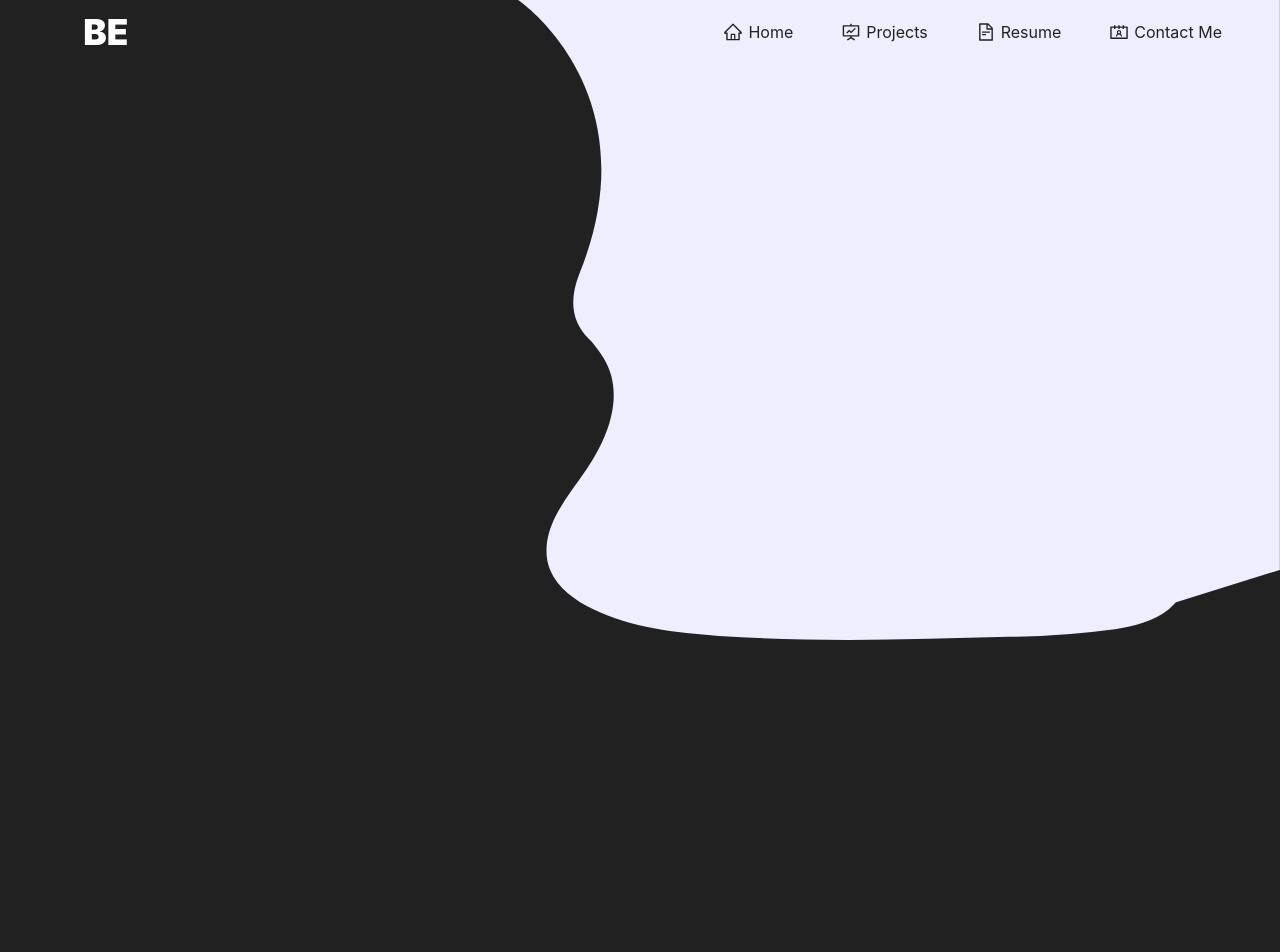
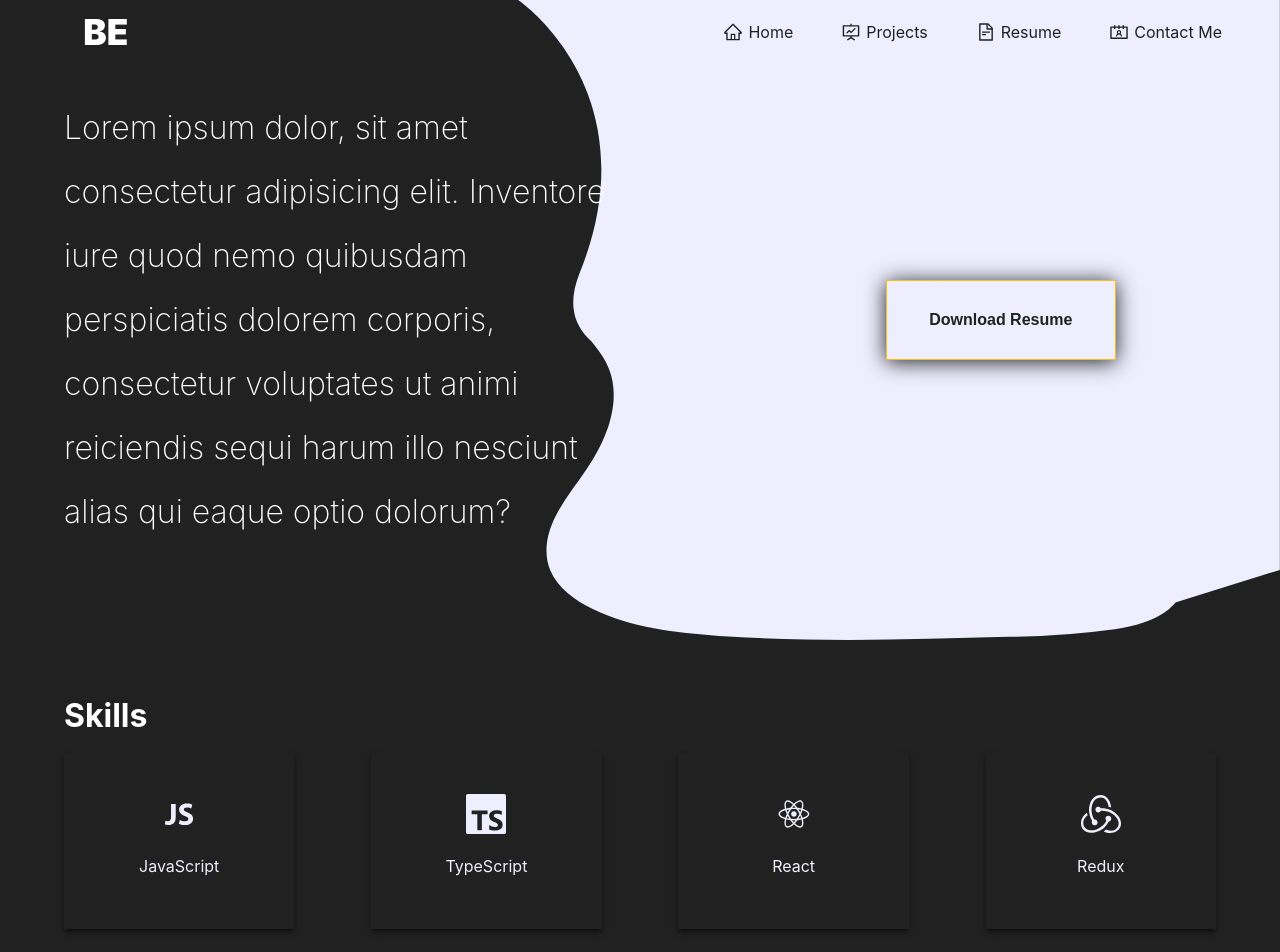
Before and after one commit to bamioezequiel/be-portfolio-, a React (Create React App) app in the folder client/: page /resume in a window 1280 px wide. Shown: the top 952 px of the page. Before the commit the page ends 800 px from the top, so only its background shows below. Built offline with nearby package versions, Linux system fonts and the light colour scheme.

Commit message:
added card skills and component resume

```diff
--- a/client/src/App.js
+++ b/client/src/App.js
@@ -3,6 +3,7 @@ import { BrowserRouter, Route, Routes } from 'react-router-dom';
 import Nav from './components/Nav/Nav';
 import Home from './components/Home/Home';
 import Projects from './components/Projects/Projects';
+import Resume from './components/Resume/Resume';
 
 function App() {
   return (
@@ -12,6 +13,7 @@ function App() {
         <Routes>
           <Route path='/' element={ <Home /> } />
           <Route path='/projects' element={ <Projects /> } />
+          <Route path='/resume' element={ <Resume /> } />
         </Routes>
       </BrowserRouter>
     </div>
--- a/client/src/components/Cards/ProjectCard/ProjectCard.jsx
+++ b/client/src/components/Cards/ProjectCard/ProjectCard.jsx
@@ -4,12 +4,12 @@ import s from './ProjectCard.module.css';
 export default function ProjectCard({ title, image, urlProject }) {
     return (
         <div className={s.card_container}>
-            <a href={urlProject} target="_blank" rel="noopener noreferrer">
+            <a className={s.card_link} href={urlProject} target='_blank'></a>
                 <img src={image} className={s.card_image} alt="not found" />
-                {/* <div className={s.card_content}>
-                    <h2>{title}</h2>
-                </div> */}
-            </a>
+
+            <div className={s.card_content}>
+                <p>{title}</p>
+            </div>
         </div>
     )
 }
--- a/client/src/components/Home/Home.jsx
+++ b/client/src/components/Home/Home.jsx
@@ -1,6 +1,6 @@
-import React from 'react'
-import { BsGithub, BsLinkedin } from 'react-icons/bs';
-import s from './Home.module.css';
+import React from "react";
+import { BsGithub, BsLinkedin } from "react-icons/bs";
+import s from "./Home.module.css";
 
 export default function Home() {
   return (
@@ -8,7 +8,11 @@ export default function Home() {
       <div className={s.hero_container}>
         <div>
           <p className={s.hero_welcome}>
-                        Hi! <img src="https://raw.githubusercontent.com/rajput2107/rajput2107/master/Assets/Hi.gif" width="40px" />
+            Hi!{" "}
+            <img
+              src="https://raw.githubusercontent.com/rajput2107/rajput2107/master/Assets/Hi.gif"
+              width="40px"
+            />
           </p>
           <h2 className={s.hero_name}>I'm Bamio Ezequiel,</h2>
           <p className={s.hero_fullstack}>Full Stack Web Developer</p>
@@ -16,11 +20,9 @@ export default function Home() {
             <BsGithub className={s.hero_social_icon} />
             <BsLinkedin className={s.hero_social_icon} />
           </div>
-                </div>
-                <div className={s.hero_content}>
+        </div> {/* RESUME: PODRIAN IR LAS SKILLS, EL ABOUT Y EL LINK DE DESCARGA DEL CV */}
 
       </div>
     </div>
-        </div>
-    )
+  );
 }
--- a/client/src/components/Home/Home.module.css
+++ b/client/src/components/Home/Home.module.css
@@ -5,23 +5,31 @@
 
 .hero_container {
   display: flex;
-  flex-direction: row;
+  flex-direction: column;
   -webkit-box-pack: justify;
-  justify-content: space-between;
+  /* justify-content: space-between; */
   height: 65vh;
   padding: 0px 70px;
   -webkit-box-align: center;
-  align-items: center;
+  /* align-items: center; */
 }
 
 .hero_content {
+    display: flex;
+    flex-direction: column;
     text-align: center;
     line-height: 0.8;
-    margin-bottom: 50px;
     margin-top: 100px;
 }
 
+.hero_content_row {
+    display: flex;
+    justify-content: space-between;
+    margin-bottom: 50px;
+}
+
 .hero_welcome {
+    margin-top: 70px;
     margin-bottom: 15px;
     color: #e7f6f2;
     cursor: default;
@@ -70,3 +78,22 @@
 .hero_box img {
     float: right;
 }
+
+/* ------------------ */
+
+.card_container {
+    display: flex;
+    flex-direction: column;
+    justify-content: center;
+    align-items: center;
+    width: 18vw;
+    height: 22vh;
+    color: var(--color-white);
+    background-color: var(--color-black);
+    box-shadow: 0 4px 6px -1px rgba(0, 0, 0, 0.5),0 2px 4px -2px rgba(0,0,0,.5);;
+}
+
+.card_icon {
+    font-size: 40px;
+    margin-bottom: 10px;
+}
--- a/client/src/components/Nav/Nav.jsx
+++ b/client/src/components/Nav/Nav.jsx
@@ -15,10 +15,10 @@ export default function Nav() {
                 <NavLink to='/projects' className={s.nav_item}>
                     <AiOutlineFundProjectionScreen className={s.nav_item_icon} /> Projects
                 </NavLink>
-                <NavLink to='/' className={s.nav_item}>
+                <NavLink to='/resume' className={s.nav_item}>
                     <AiOutlineFileText className={s.nav_item_icon} /> Resume
                 </NavLink>
-                <NavLink to='/' className={s.nav_item}>
+                <NavLink to='/contact' className={s.nav_item}>
                     <AiOutlineContacts className={s.nav_item_icon} />Contact Me
                 </NavLink>
             </div>
--- a/client/src/components/Projects/Projects.jsx
+++ b/client/src/components/Projects/Projects.jsx
@@ -6,7 +6,7 @@ export default function Projects() {
     return (
         <div className={s.projects_container}>
             <ProjectCard title='Food App' urlProject='https://pi-food-bamio-ezequiel.vercel.app/' image='https://imgur.com/dbhMn9i.jpg' />
-            <ProjectCard title='HenryTravel' urlProject='https://proyecto-final-henry.vercel.app/' image='https://imgur.com/VPznMao.jpg' />
+            <ProjectCard title='HenryTravel' urlProject='https://proyecto-final-henry.vercel.app/' image='https://imgur.com/TFvrHc1.jpg' />
         </div>
     )
 }
--- /dev/null
+++ b/client/src/components/Resume/Resume.jsx
@@ -0,0 +1,83 @@
+import React from "react";
+import { SiTypescript, SiExpress, SiSequelize, SiRedux } from "react-icons/si";
+import {
+  DiBootstrap,
+  DiGit,
+  DiHeroku,
+  DiJavascript1,
+  DiNodejs,
+  DiPostgresql,
+  DiReact,
+  DiHtml5,
+  DiCss3,
+} from "react-icons/di";
+import s from "./Resume.module.css";
+
+export default function Resume() {
+  return (
+      <div className={s.resume_container}>
+        {/* <h2 className={s.resume_title}>About me</h2> */}
+      <div className={s.resume_about}>
+        <p>Lorem ipsum dolor, sit amet consectetur adipisicing elit. Inventore iure quod nemo quibusdam perspiciatis dolorem corporis, consectetur voluptates ut animi reiciendis sequi harum illo nesciunt alias qui eaque optio dolorum?</p>
+        <button className={s.resume_btn}>Download Resume</button>
+      </div>
+      <div className={s.resume_skills}>
+        <h2 className={s.resume_title}>Skills</h2>
+        <div className={s.resume_skills_row}>
+          <div className={s.card_container}>
+            <DiJavascript1 className={s.card_icon} />
+            <p className={s.card_title}>JavaScript</p>
+          </div>
+          <div className={s.card_container}>
+            <SiTypescript className={s.card_icon} />
+            <p className={s.card_title}>TypeScript</p>
+          </div>
+          <div className={s.card_container}>
+            <DiReact className={s.card_icon} />
+            <p className={s.card_title}>React</p>
+          </div>
+          <div className={s.card_container}>
+            <SiRedux className={s.card_icon} />
+            <p className={s.card_title}>Redux</p>
+          </div>
+        </div>
+        <div className={s.resume_skills_row}>
+          <div className={s.card_container}>
+            <DiNodejs className={s.card_icon} />
+            <p className={s.card_title}>NodeJS</p>
+          </div>
+          <div className={s.card_container}>
+            <SiExpress className={s.card_icon} />
+            <p className={s.card_title}>Express</p>
+          </div>
+          <div className={s.card_container}>
+            <SiSequelize className={s.card_icon} />
+            <p className={s.card_title}>Sequelize</p>
+          </div>
+          <div className={s.card_container}>
+            <DiPostgresql className={s.card_icon} />
+            <p className={s.card_title}>PostgreSQL</p>
+          </div>
+        </div>
+        <div className={s.resume_skills_row}>
+          <div className={s.card_container}>
+            <DiHtml5 className={s.card_icon} />
+            <p className={s.card_title}>HTML</p>
+          </div>
+          <div className={s.card_container}>
+            <DiCss3 className={s.card_icon} />
+            <p className={s.card_title}>CSS</p>
+          </div>
+          <div className={s.card_container}>
+            <DiGit className={s.card_icon} />
+            <p className={s.card_title}>Git</p>
+          </div>
+          <div className={s.card_container}>
+            <DiBootstrap className={s.card_icon} />
+            <p className={s.card_title}>Boostrap</p>
+          </div>
+        </div>
+      </div>
+    </div>
+  );
+}
--- /dev/null
+++ b/client/src/components/Resume/Resume.module.css
@@ -0,0 +1,75 @@
+.resume_container {
+  display: flex;
+  flex-direction: column;
+  width: 90%;
+  margin: auto;
+  height: 65vh;
+}
+
+.resume_about {
+  width: 100%;
+  display: flex;
+  align-items: center;
+  justify-content: space-between;
+}
+
+.resume_btn {
+    background-color: transparent;
+    width: 20%;
+    height: 10vh;
+    font-size: 1em;
+    font-weight: 600;
+    color: var(--color-black);
+    border: thin solid var(--main-color);
+    margin-right: 100px;
+    box-shadow: 0 2px 20px var(--color-black);
+    cursor: pointer;
+}
+
+.resume_btn:hover {
+    background-color: var(--main-color);
+}
+
+.resume_about p {
+  width: 50%;
+  font-size: 2em;
+  line-height: 2em;
+  font-weight: 200;
+}
+
+.resume_skills {
+  display: flex;
+  flex-direction: column;
+  text-align: start;
+  line-height: 0.8;
+  margin-top: 100px;
+}
+
+.resume_title {
+    font-size: 2em;
+    margin-bottom: 25px;
+}
+
+.resume_skills_row {
+  display: flex;
+  justify-content: space-between;
+  margin-bottom: 50px;
+}
+
+.card_container {
+  display: flex;
+  flex-direction: column;
+  justify-content: center;
+  align-items: center;
+  width: 18vw;
+  height: 22vh;
+  color: var(--color-white);
+  background-color: var(--color-black);
+  box-shadow: 0 4px 6px -1px rgba(0, 0, 0, 0.5),
+    0 2px 4px -2px rgba(0, 0, 0, 0.5);
+}
+
+.card_icon {
+  font-size: 40px;
+  margin-bottom: 10px;
+}
```
Also changed, not shown: client/src/components/Cards/ProjectCard/ProjectCard.module.css (+31 -13 lines), client/public/logo192.png (deleted), client/public/logo512.png (deleted). Lines whose indentation alone changed are shown as unchanged.
